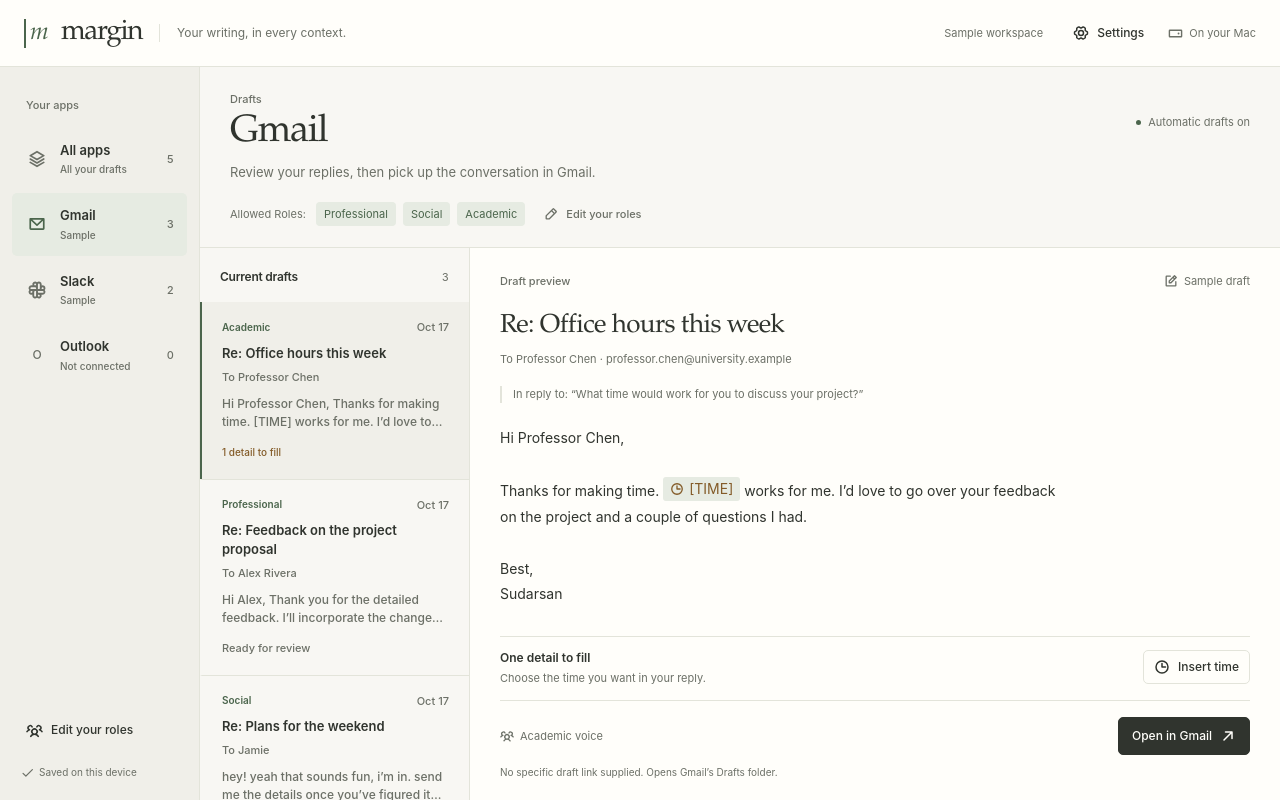
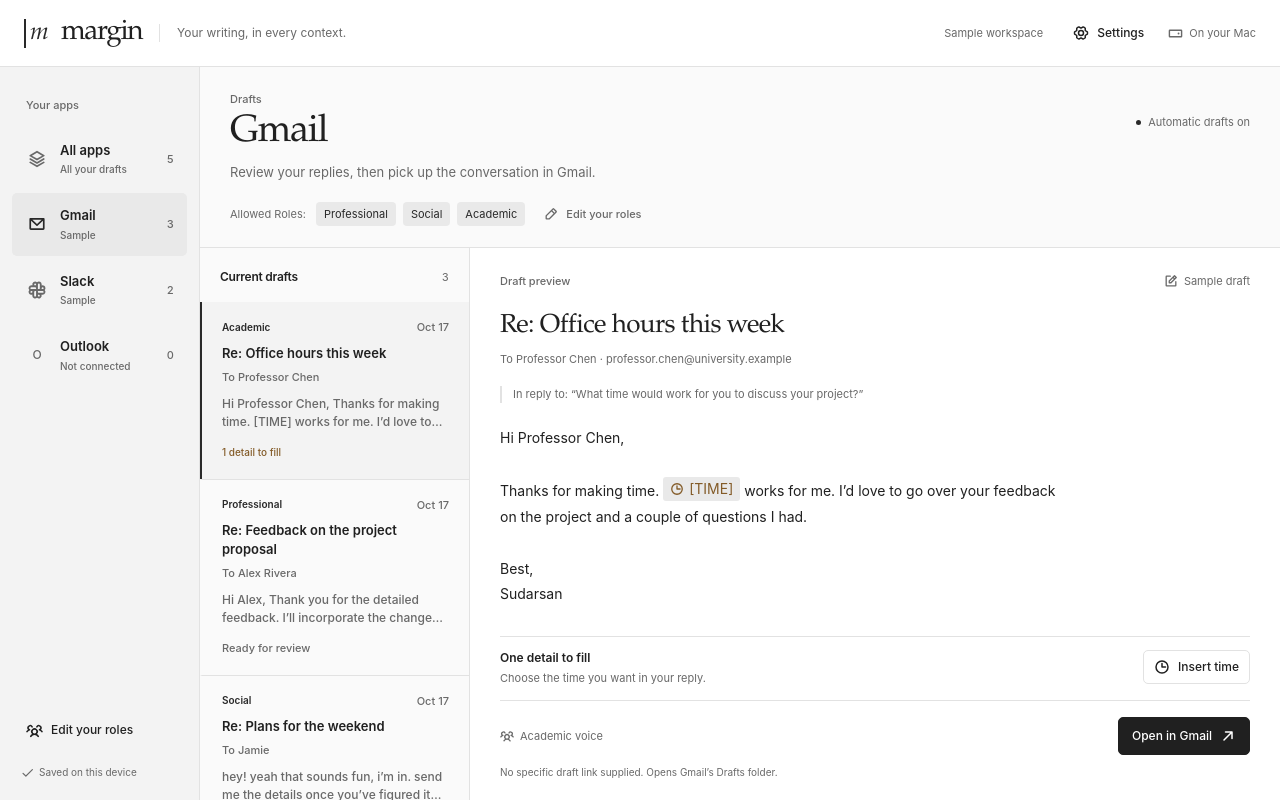
Before and after one commit to kbwal/lahacksai26, a React (Vite) app in the folder desktop/: page / in a window 1280 px wide. Built offline with nearby package versions, Linux system fonts and the light colour scheme.

Commit message:
Use a monochrome palette with color reserved for attention states

```diff
--- a/desktop/electron/main.cjs
+++ b/desktop/electron/main.cjs
@@ -31,7 +31,7 @@
     minWidth: 740,
     minHeight: 600,
     title: "Margin",
-    backgroundColor: "#f7f8f4",
+    backgroundColor: "#fafafa",
     webPreferences: {
       preload: path.join(__dirname, "preload.cjs"),
       nodeIntegration: false,
--- a/desktop/src/styles.css
+++ b/desktop/src/styles.css
@@ -3,15 +3,15 @@
   font-size: 14px;
   line-height: 1.5;
   color-scheme: light dark;
-  --bg: light-dark(#f8f7f3, #1d1e1b);
-  --surface: light-dark(#fffefa, #232420);
-  --rail: light-dark(#f0efe9, #20211e);
-  --text: light-dark(#30342e, #ecece3);
-  --sub: light-dark(#6c7067, #acafa3);
-  --border: light-dark(#e3e4da, #3b3e35);
-  --tint: light-dark(#e6ebe2, #333c30);
-  --accent: light-dark(#4b654c, #bdd1ae);
-  --on-accent: light-dark(#fffefa, #253021);
+  --bg: light-dark(#fafafa, #191919);
+  --surface: light-dark(#ffffff, #202020);
+  --rail: light-dark(#f3f3f3, #1c1c1c);
+  --text: light-dark(#202020, #f0f0f0);
+  --sub: light-dark(#696969, #a8a8a8);
+  --border: light-dark(#e2e2e2, #383838);
+  --tint: light-dark(#e9e9e9, #303030);
+  --accent: light-dark(#292929, #e3e3e3);
+  --on-accent: light-dark(#ffffff, #202020);
   --warning: light-dark(#835b28, #e3bc80);
   --error: light-dark(#9d3030, #f6b4b4);
   --serif:
@@ -644,7 +644,7 @@
   overflow: auto;
 }
 .modal::backdrop {
-  background: light-dark(#272a2466, #0d0e0ba6);
+  background: light-dark(#1b1b1b66, #080808a6);
   backdrop-filter: blur(3px);
 }
 .modal-content {
```
